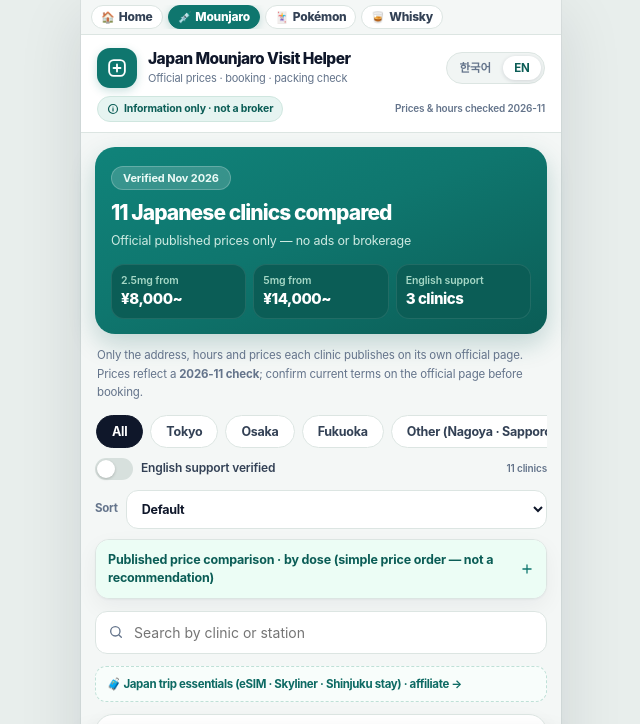
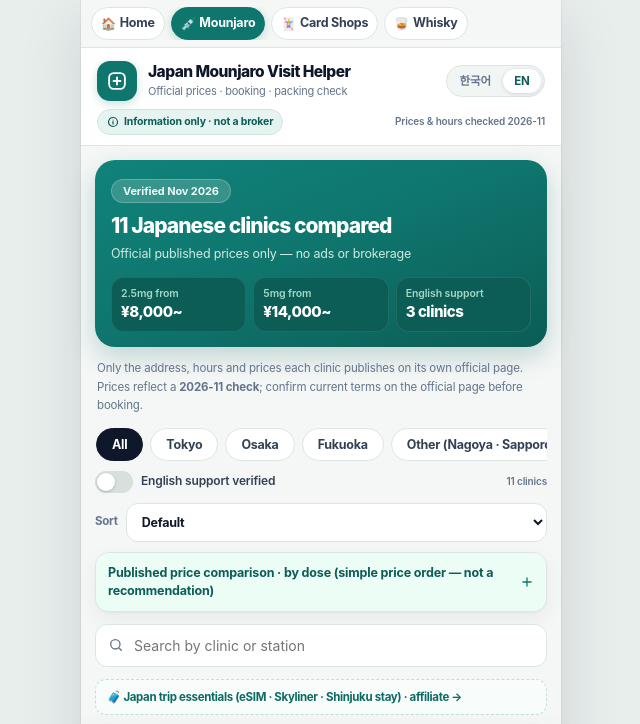
Before and after one commit to swbae123456/Japan-mounjaro-helper, a plain HTML site: page index.html in a window 1280 px wide. Shown: the top 724 px of the page, without its empty margins (319-959 px from the left). Drawn offline with Linux system fonts and the light colour scheme.

Commit message:
feat(jmh): 퀵 스위처 확대(알약 33px·글자 13px·바 48px) + '포켓몬 카드샵' 이름 변경 (jmh-v25)

```diff
--- a/index.html
+++ b/index.html
@@ -118,7 +118,7 @@
     --muted:#64748b;
     --line:#dce5e2;
     --line-2:#edf2f0;
-    --qs-h:35px;
+    --qs-h:48px;
     --brand:#0f766e;
     --brand-2:#0b5d56;
     --brand-soft:#e6f4f1;
@@ -215,23 +215,25 @@
     position:sticky;top:0;z-index:34;
     background:var(--bg);
     border-bottom:1px solid var(--line);
-    padding:calc(5px + env(safe-area-inset-top)) 10px 5px;
+    padding:calc(7px + env(safe-area-inset-top)) 10px 7px;
   }
   .qs-row{
-    display:flex;align-items:center;gap:5px;
+    display:flex;align-items:center;gap:6px;
     overflow-x:auto;overflow-y:hidden;
     scrollbar-width:none;-ms-overflow-style:none;-webkit-overflow-scrolling:touch;
   }
   .qs-row::-webkit-scrollbar{display:none;height:0}
   .qs-pill{
-    flex:0 0 auto;display:inline-flex;align-items:center;gap:4px;
-    height:24px;padding:0 9px;border-radius:999px;
-    font-family:var(--font);font-size:12px;font-weight:800;line-height:1;
+    flex:0 0 auto;display:inline-flex;align-items:center;gap:5px;
+    height:33px;padding:0 10px;border-radius:999px;
+    font-family:var(--font);font-size:13px;font-weight:700;line-height:1;
     letter-spacing:-.02em;white-space:nowrap;text-decoration:none;
     color:var(--ink-2);background:#fff;border:1px solid var(--line);
     transition:background .15s,border-color .15s,color .15s;
   }
-  .qs-ico{font-size:11px;line-height:1;font-family:'Apple Color Emoji','Segoe UI Emoji','Noto Color Emoji',sans-serif}
+  .qs-lbl{white-space:nowrap}
+  .qs-ico{font-size:12px;line-height:1;font-family:'Apple Color Emoji','Segoe UI Emoji','Noto Color Emoji',sans-serif}
+  html[lang="en"] .qs-pill{font-size:12.5px;padding:0 9px;gap:4px}
   .qs-pill:active{transform:scale(.97)}
   .qs-pill:focus-visible{outline:2px solid var(--brand);outline-offset:1px}
   .qs-pill.is-active{background:var(--brand);border-color:var(--brand);color:#fff;box-shadow:0 2px 8px rgba(15,118,110,.22)}
@@ -699,7 +701,7 @@
         <span class="qs-ico" aria-hidden="true">💉</span><span class="qs-lbl" data-en="Mounjaro">마운자로</span>
       </span>
       <a class="qs-pill" href="https://jpsave.com/pokemon-cards/" data-qs-href="https://jpsave.com/pokemon-cards/">
-        <span class="qs-ico" aria-hidden="true">🃏</span><span class="qs-lbl" data-en="Pokémon">포켓몬</span>
+        <span class="qs-ico" aria-hidden="true">🃏</span><span class="qs-lbl" data-en="Card Shops">포켓몬 카드샵</span>
       </a>
       <a class="qs-pill" href="https://jpsave.com/whisky/" data-qs-href="https://jpsave.com/whisky/">
         <span class="qs-ico" aria-hidden="true">🥃</span><span class="qs-lbl" data-en="Whisky">위스키</span>
--- a/sw.js
+++ b/sw.js
@@ -35,8 +35,11 @@
  * v24: 상단 고정 '퀵 스위처' 1줄 추가 — 🏠 홈·💉 마운자로·🃏 포켓몬·🥃 위스키를
  *      홈을 거치지 않고 1탭으로 이동(현재 사이트는 강조, KO/EN 문구·?lang=en 유지).
  *      상단 메타 줄의 'jpsave.com 홈' 알약은 퀵 스위처의 🏠 홈으로 옮김.
+ * v25: 퀵 스위처 확대(알약 높이 24→33px·글자 12→13px·좌우 여백 확대)와
+ *      두 번째 알약 이름 변경('포켓몬' → '포켓몬 카드샵', EN 'Card Shops').
+ *      바 높이(--qs-h) 35→48px에 맞춰 아래 고정 헤더의 top 오프셋도 같이 올림.
  */
-const VERSION = 'v24';
+const VERSION = 'v25';
 const CACHE = 'jmh-' + VERSION;
 
 const PRECACHE = [
```
Also changed, not shown: 1 other file.
